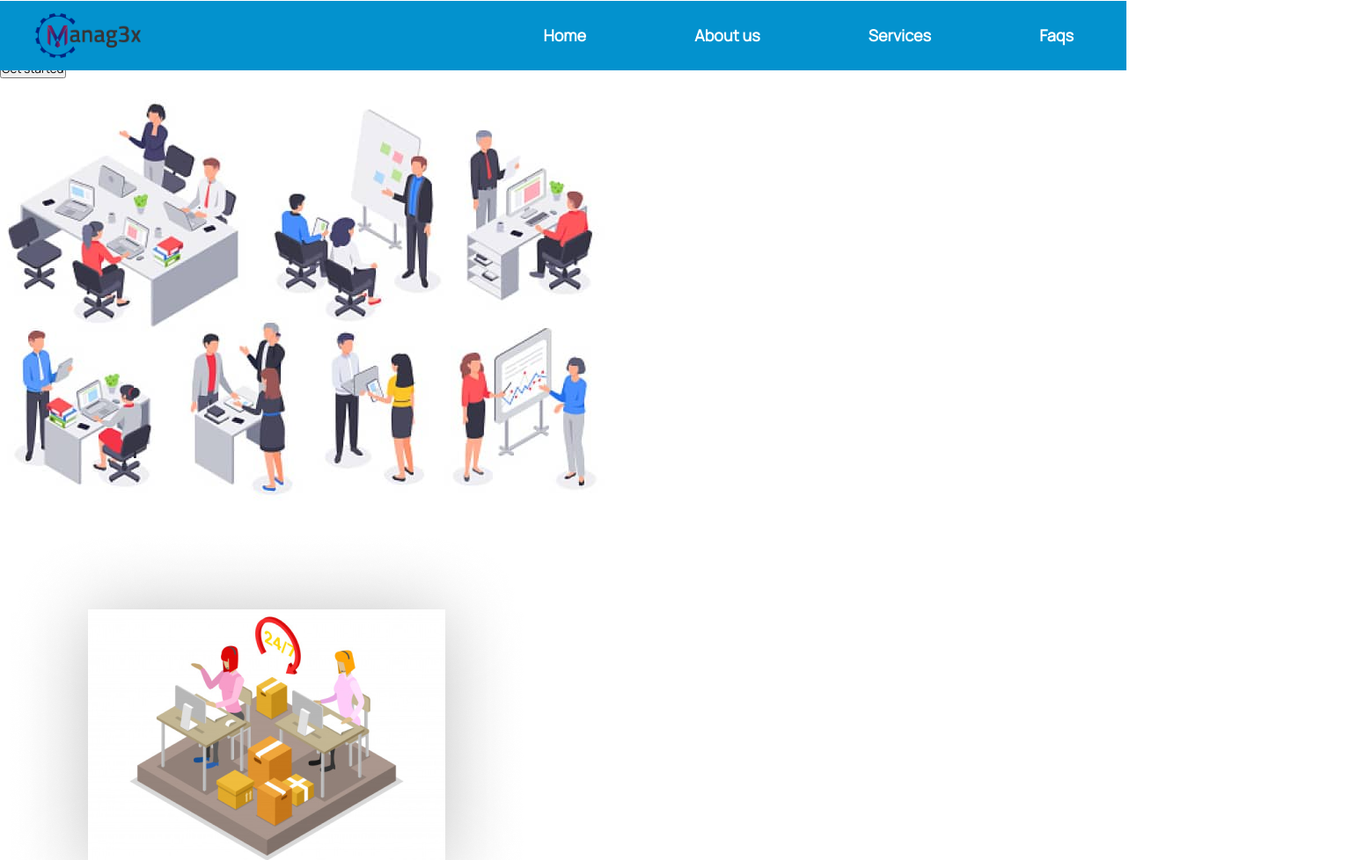
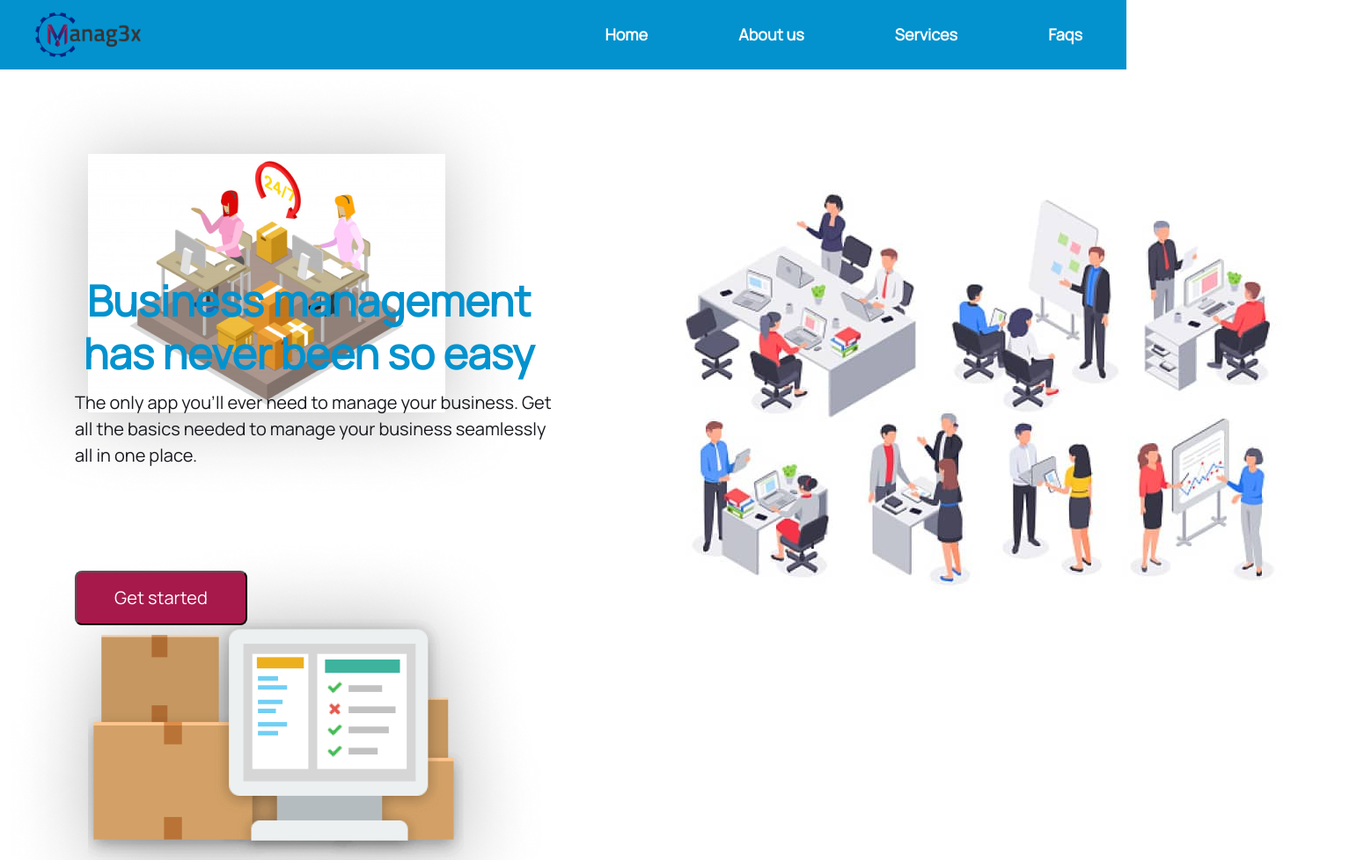
Before and after one commit to simisola406/manag3x, a plain HTML site: page index.html in a window 1280 px wide. Shown: the top 978 px of the page at 88% size, 1550 px wide, since content can reach past the window. Drawn offline with Linux system fonts and the light colour scheme.

Commit message:
Update style.css

```diff
--- a/style.css
+++ b/style.css
@@ -5,12 +5,12 @@
   padding: 0;
   font-family: "Manrope", sans-serif;
 }
+/*Nav bar styling*/
 .navbar {
   margin: auto;
   display: flex;
   align-items: center;
   justify-content: space-between;
-  position: absolute;
   width: 100%;
   height: 79px;
   left: 0px;
@@ -25,7 +25,7 @@
 .navbar ul li {
   list-style: none;
   display: inline-block;
-  margin: 0 60px;
+  margin: 0 50px;
 }
 .navbar ul li a {
   text-decoration: none;
@@ -79,3 +79,58 @@
   font-feature-settings: "liga" off;
   color: #ffffff;
 }
+/*Intro styling*/
+.intro {
+  position: absolute;
+  width: 1550px;
+  height: 1294px;
+  left: 0px;
+}
+.intro-text {
+  position: absolute;
+  width: 576px;
+  height: 131px;
+  left: 63px;
+  top: 233px;
+  font-style: normal;
+  font-weight: bold;
+  font-size: 48px;
+  line-height: 60px;
+  text-align: center;
+  font-feature-settings: "liga" off;
+  color: #0392ce;
+}
+.intro p {
+  position: absolute;
+  width: 554px;
+  height: 95px;
+  left: 85px;
+  top: 364px;
+  font-style: normal;
+  font-weight: normal;
+  font-size: 20px;
+  line-height: 30px;
+  font-feature-settings: "liga" off;
+  color: #18191f;
+}
+.intro-img {
+  position: absolute;
+  width: 696px;
+  height: 503px;
+  left: 770px;
+  top: 113px;
+}
+.intro-btn button {
+  position: absolute;
+  width: 196px;
+  height: 62px;
+  left: 85px;
+  top: 570px;
+  background: #a7194b;
+  border-radius: 8px;
+  font-size: 20px;
+  line-height: 30px;
+  text-align: center;
+  color: #ffffff;
+}
+/*3 image column styling*/
```
